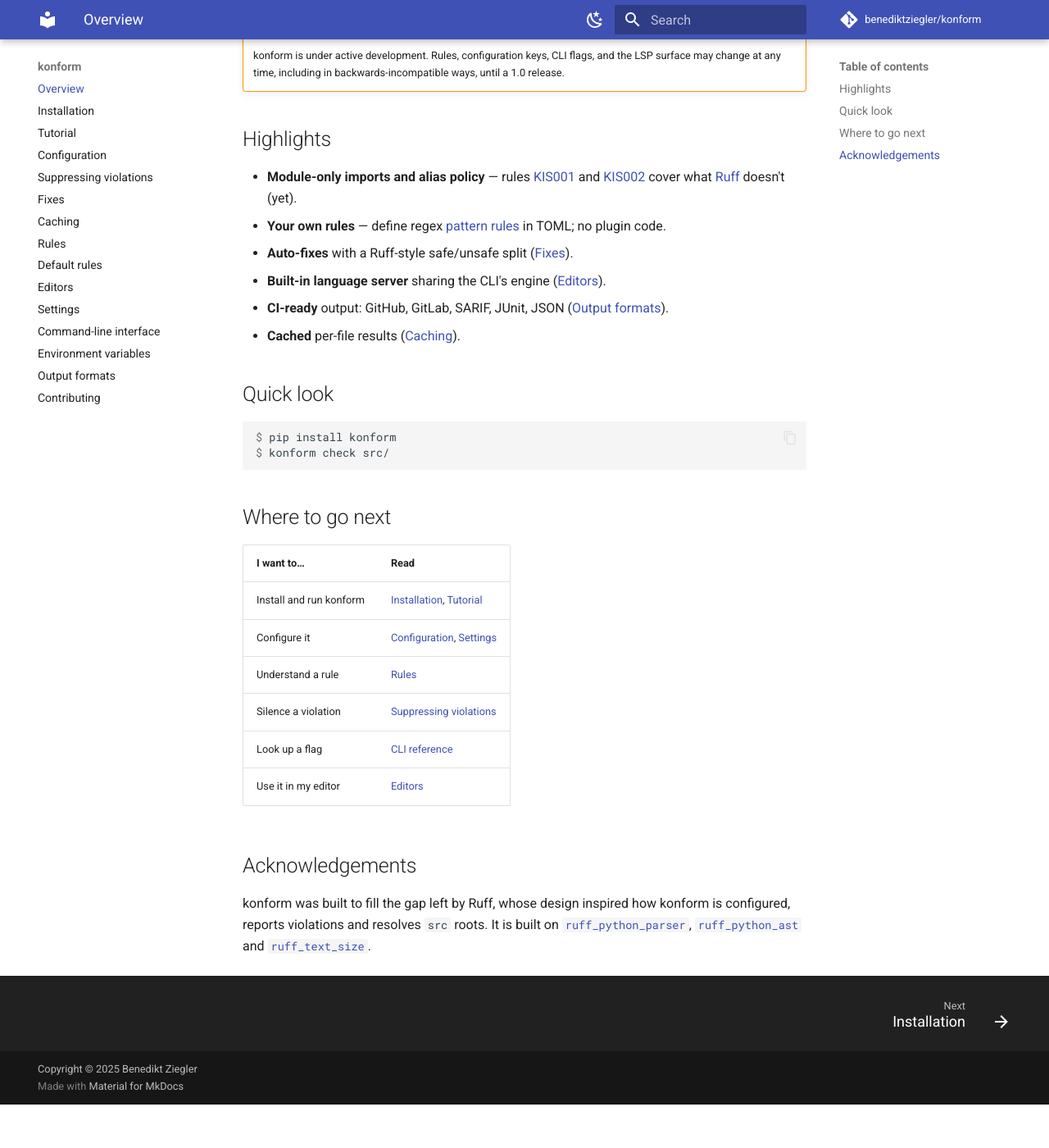
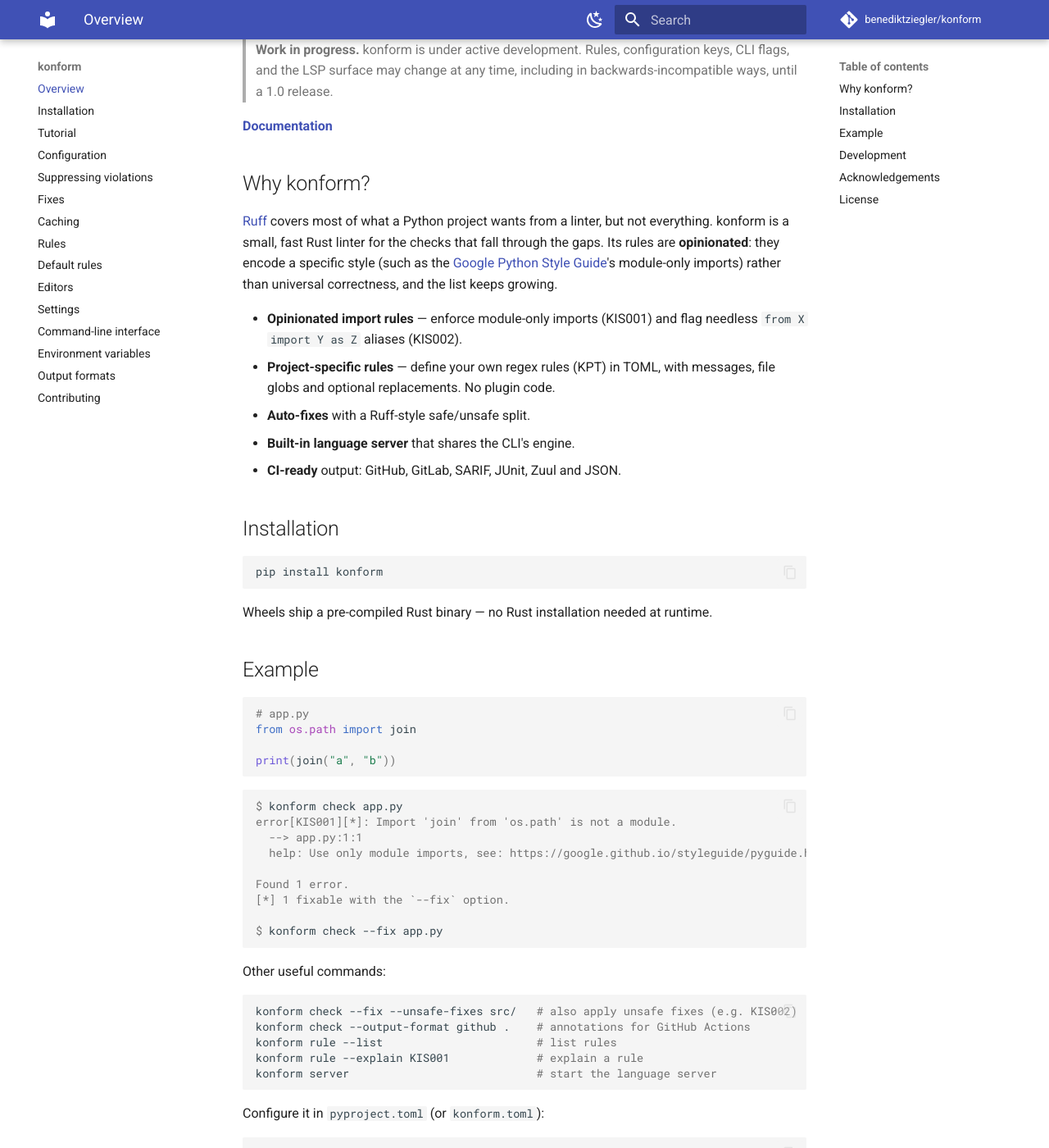
Before and after one commit to benediktziegler/konform, an MkDocs documentation site: the page built from docs/index.md, in a window 1280 px wide and 1400 px high, scrolled down 217 px. Shown: the whole window at 82% size. Built offline with MkDocs 1.6.1 and Material for MkDocs 9.7.7, drawn with Linux system fonts in a browser that asks for light colours; comment, search, counter and statistics services are not loaded; before the commit the page ends 1564 px from its top, so only the background shows below that; some of the changed text lies outside the part shown.

Commit message:
docs: use the README as the docs landing page and call the rules opinionated
docs/index.md now includes README.md through pymdownx.snippets, so the
GitHub front page and the site landing page can't drift. The README
introduction says the rules are opinionated, and the generated rules
index now reads "an increasing list of opinionated rules not supported by
Ruff" instead of a rule count.

Co-Authored-By: Claude Sonnet 5.5 <noreply@anthropic.com>

````diff
--- a/README.md
+++ b/README.md
@@ -4,7 +4,7 @@
 [![codecov](https://codecov.io/gh/benediktziegler/konform/graph/badge.svg)](https://codecov.io/gh/benediktziegler/konform)
 [![Docs](https://github.com/benediktziegler/konform/actions/workflows/docs.yml/badge.svg)](https://benediktziegler.github.io/konform/)
 [![PyPI](https://img.shields.io/pypi/v/konform)](https://pypi.org/project/konform/)
-[![License: MIT](https://img.shields.io/badge/license-MIT-blue.svg)](LICENSE)
+[![License: MIT](https://img.shields.io/badge/license-MIT-blue.svg)](https://github.com/benediktziegler/konform/blob/main/LICENSE)
 
 Multi-rule Python linter and language server — fast, configurable, and CI-ready.
 
@@ -17,16 +17,20 @@ Multi-rule Python linter and language server — fast, configurable, and CI-read
 ## Why konform?
 
 [Ruff](https://github.com/astral-sh/ruff) covers most of what a Python project
-wants from a linter, but not everything. konform is a small, fast Rust linter for
-the checks that fall through the gaps:
+wants from a linter, but not everything. konform is a small, fast Rust linter
+for the checks that fall through the gaps. Its rules are **opinionated**: they
+encode a specific style (such as the
+[Google Python Style Guide](https://google.github.io/styleguide/pyguide.html)'s
+module-only imports) rather than universal correctness, and the list keeps
+growing.
 
-- **Import style** — enforce module-only imports (KIS001) and flag needless
-  `from X import Y as Z` aliases (KIS002).
+- **Opinionated import rules** — enforce module-only imports (KIS001) and flag
+  needless `from X import Y as Z` aliases (KIS002).
 - **Project-specific rules** — define your own regex rules (KPT) in TOML, with
   messages, file globs and optional replacements. No plugin code.
 - **Auto-fixes** with a Ruff-style safe/unsafe split.
 - **Built-in language server** that shares the CLI's engine.
-- **CI-ready** output: GitHub, GitLab, SARIF, JUnit and JSON.
+- **CI-ready** output: GitHub, GitLab, SARIF, JUnit, Zuul and JSON.
 
 ## Installation
 
@@ -108,7 +112,7 @@ uv run --only-group dev --python 3.12 zensical serve
 uv run --only-group dev --python 3.12 zensical build --clean --strict
 ```
 
-The docs source lives in `docs/` (config in `mkdocs.yml`) and is deployed to
+The docs source lives in `docs/` (config in `mkdocs.yml`; the landing page is this README) and is deployed to
 GitHub Pages by `.github/workflows/docs.yml` on every push to `main`.
 Commits follow [Conventional Commits](https://www.conventionalcommits.org/);
 releases are cut with [commitizen](https://commitizen-tools.github.io/commitizen/).
@@ -131,4 +135,4 @@ Thanks to all the maintainers of all used open-source projects.
 
 ## License
 
-[MIT](LICENSE)
+[MIT](https://github.com/benediktziegler/konform/blob/main/LICENSE)
--- a/docs/index.md
+++ b/docs/index.md
@@ -1,44 +1,2 @@
-# konform
-
-Multi-rule Python linter and language server — fast, configurable, and CI-ready.
-
-!!! warning "Work in progress"
-    konform is under active development. Rules, configuration keys, CLI flags,
-    and the LSP surface may change at any time, including in
-    backwards-incompatible ways, until a 1.0 release.
-
-## Highlights
-
-- **Module-only imports and alias policy** — rules [KIS001](rules/kis001.md)
-  and [KIS002](rules/kis002.md) cover what [Ruff](https://github.com/astral-sh/ruff) doesn't (yet).
-- **Your own rules** — define regex [pattern rules](rules/kpt.md) in TOML; no plugin code.
-- **Auto-fixes** with a Ruff-style safe/unsafe split ([Fixes](fixes.md)).
-- **Built-in language server** sharing the CLI's engine ([Editors](editors.md)).
-- **CI-ready** output: GitHub, GitLab, SARIF, JUnit, JSON ([Output formats](reference/output-formats.md)).
-- **Cached** per-file results ([Caching](caching.md)).
-
-## Quick look
-
-```console
-$ pip install konform
-$ konform check src/
-```
-
-## Where to go next
-
-| I want to…                         | Read                                     |
-| ---------------------------------- | ---------------------------------------- |
-| Install and run konform            | [Installation](installation.md), [Tutorial](tutorial.md) |
-| Configure it                       | [Configuration](configuration.md), [Settings](reference/settings.md) |
-| Understand a rule                  | [Rules](rules/index.md)                  |
-| Silence a violation                | [Suppressing violations](suppression.md) |
-| Look up a flag                     | [CLI reference](reference/cli.md)        |
-| Use it in my editor                | [Editors](editors.md)                    |
-
-## Acknowledgements
-
-konform was built to fill the gap left by Ruff, whose design inspired how konform
-is configured, reports violations and resolves `src` roots. It is built on
-[`ruff_python_parser`](https://crates.io/crates/ruff_python_parser),
-[`ruff_python_ast`](https://crates.io/crates/ruff_python_ast) and
-[`ruff_text_size`](https://crates.io/crates/ruff_text_size).
+<!-- The landing page is the README, included verbatim. Edit README.md. -->
+--8<-- "README.md"
--- a/docs/rules/index.md
+++ b/docs/rules/index.md
@@ -2,7 +2,7 @@
 
 # Rules
 
-konform supports 3 built-in rules. List them, including your project's own `KPT` patterns, with `konform rule --list`; read one with `konform rule --explain <CODE>`.
+konform supports an increasing list of opinionated rules not supported by Ruff. List them, including your project's own `KPT` patterns, with `konform rule --list`; read one with `konform rule --explain <CODE>`.
 
 ## Legend
 
--- a/mkdocs.yml
+++ b/mkdocs.yml
@@ -36,6 +36,8 @@ markdown_extensions:
   - pymdownx.highlight: { anchor_linenums: true }
   - pymdownx.inlinehilite
   - pymdownx.superfences
+  - pymdownx.snippets:
+      check_paths: true
   - pymdownx.tabbed: { alternate_style: true }
 
 nav:
````
Also changed, not shown: 2 other files.
